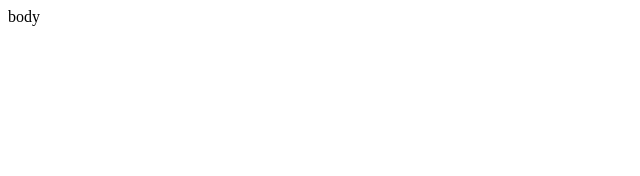
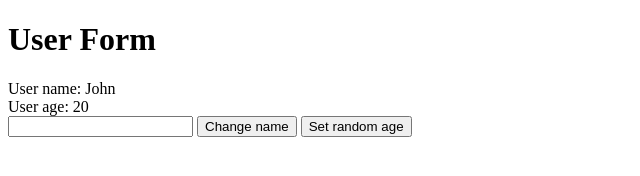
Before and after one commit to AlekPawlowski/simple_framework, a website with bundled scripts: page index.html in a window 1280 px wide. Shown: the whole page, without its empty margins (0-640 px from the left). Built offline with nearby package versions, Linux system fonts and the light colour scheme; data requests are answered from the project's data file.

Commit message:
start user form

```diff
--- a/index.html
+++ b/index.html
@@ -7,7 +7,7 @@
     <title>Document</title>
 </head>
 <body>
-    body
+    <div id="root"></div>
     <script src="./src/index.ts"></script>
 </body>
 </html>
--- a/src/index.ts
+++ b/src/index.ts
@@ -1,9 +1,13 @@
-import { Collection } from "./models/Collection"
-import { User, UserProps } from "./models/User";
+import { User } from "./models/User";
+import { UserForm } from "./views/UserForm";
 
-const collections =  User.buildUserCollection();
+const user = User.buildUser({ name: "John", age: 20 });
+const root = document.getElementById('root');
 
-collections.on('change', () => {
-    console.log(collections)
-});
-collections.fetch();
+if (root) {
+    const userForm = new UserForm(
+        root,
+        user
+    );
+    userForm.render();
+}
--- a/src/models/User.ts
+++ b/src/models/User.ts
@@ -25,4 +25,9 @@ export class User extends Model<UserProps> {
             (json: UserProps) => User.buildUser(json)
         );
     }
+
+    setRandomAge(): void {
+        const age = Math.round(Math.random() * 100);
+        this.set({ age: age });
+    }
 }
--- /dev/null
+++ b/src/views/UserForm.ts
@@ -0,0 +1,70 @@
+import { User } from "../models/User";
+
+export class UserForm {
+    constructor(
+        public parent: Element,
+        public model: User,
+    ) {
+        this.bindModel();
+    }
+
+    bindModel(): void {
+        this.model.on('change', () => {
+            this.render();
+        })
+    }
+
+    eventsMap(): { [key: string]: () => void } {
+        return {
+            'click:.set-age': this.onSetAgeClick,
+            'click:.set-name': this.onSetNameClick,
+        }
+    }
+
+    onSetNameClick = (): void => {
+        const input = this.parent.querySelector('input');
+
+        if (input) {
+            const name = input.value;
+            this.model.set({ name })
+        }
+    }
+
+    onSetAgeClick = (): void => {
+        console.log('click button');
+        this.model.setRandomAge();
+    }
+
+    template(): string {
+        return `
+            <div>
+                <h1>User Form </h1>
+                <div> User name: ${this.model.get('name')}</div>
+                <div> User age: ${this.model.get('age')}</div>
+                <input />
+                <button class=" set-name" type="button">Change name</button>
+                <button class="set-age">Set random age</button>
+            </div>
+        `
+    }
+
+    bindEvents(fragment: DocumentFragment): void {
+        const eventMap = this.eventsMap();
+        for (let eventKey in eventMap) {
+            const [eventName, selector] = eventKey.split(':');;
+            fragment.querySelectorAll(selector)
+                .forEach((element) => {
+                    element.addEventListener(eventName, eventMap[eventKey]);
+                });
+
+        }
+    }
+
+    render(): void {
+        this.parent.innerHTML = '';
+        const templateElemetnt = document.createElement('template');
+        templateElemetnt.innerHTML = this.template();
+        this.bindEvents(templateElemetnt.content);
+        this.parent.append(templateElemetnt.content);
+    }
+}
```
